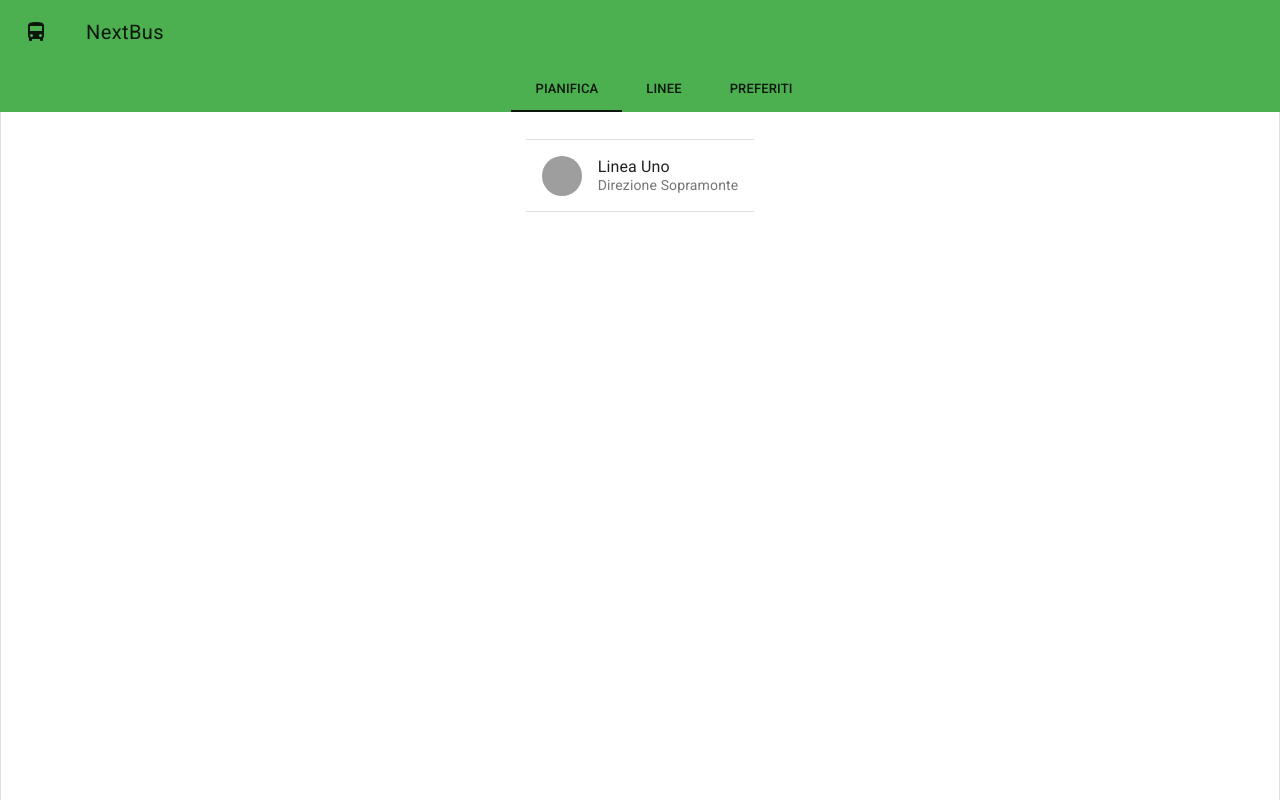
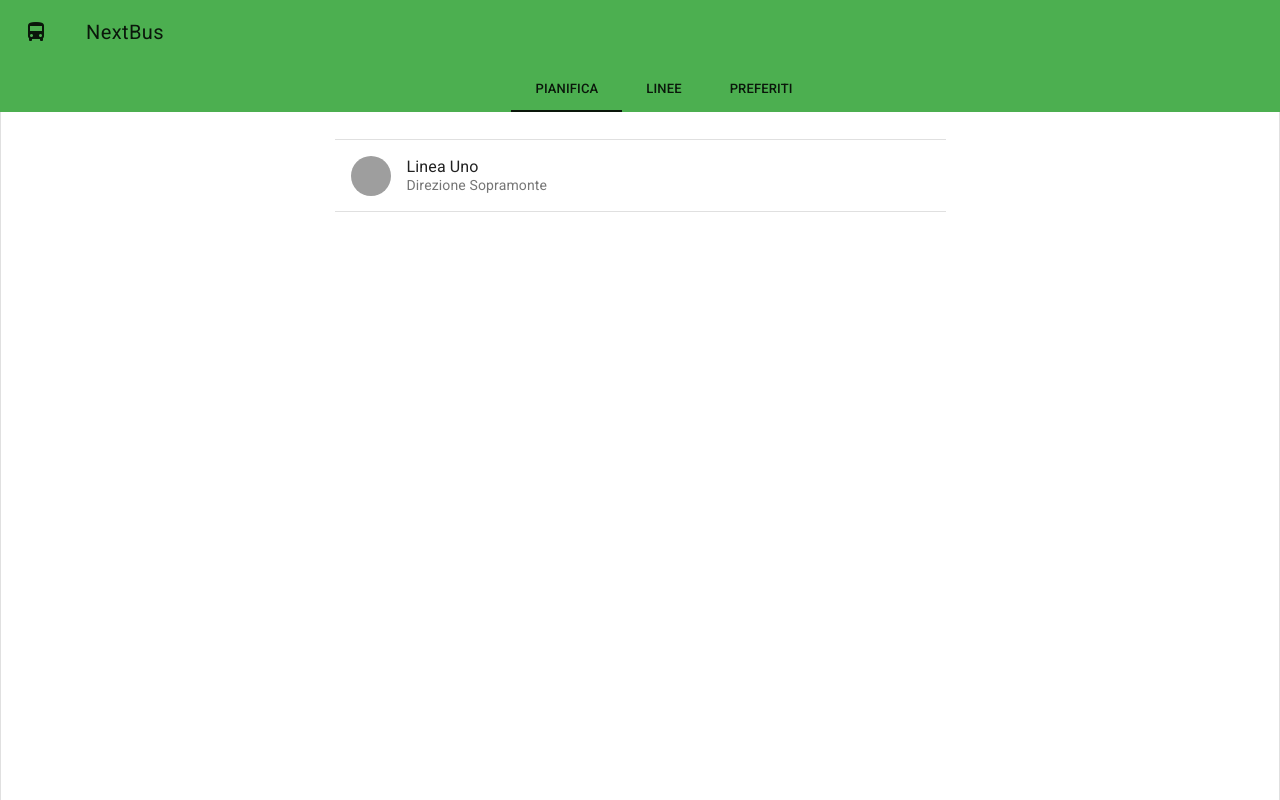
Before and after one commit to Franz148/nextbus_fan, a Vue app: page /linee in a window 1280 px wide. Built offline with nearby package versions, Linux system fonts and the light colour scheme; grey boxes are pictures that could not be loaded.

Commit message:
Update Linee.vue
Ho centrato le linee

```diff
--- a/src/views/Linee.vue
+++ b/src/views/Linee.vue
@@ -1,6 +1,6 @@
 <template>
   <div class="md-layout md-gutter md-alignment-center-center">
-    <md-list class="md-double-line">
+    <md-list class="md-double-line md-layout-item md-size-50">
       <md-divider></md-divider>
       <md-list-item >
         <md-avatar>
```
